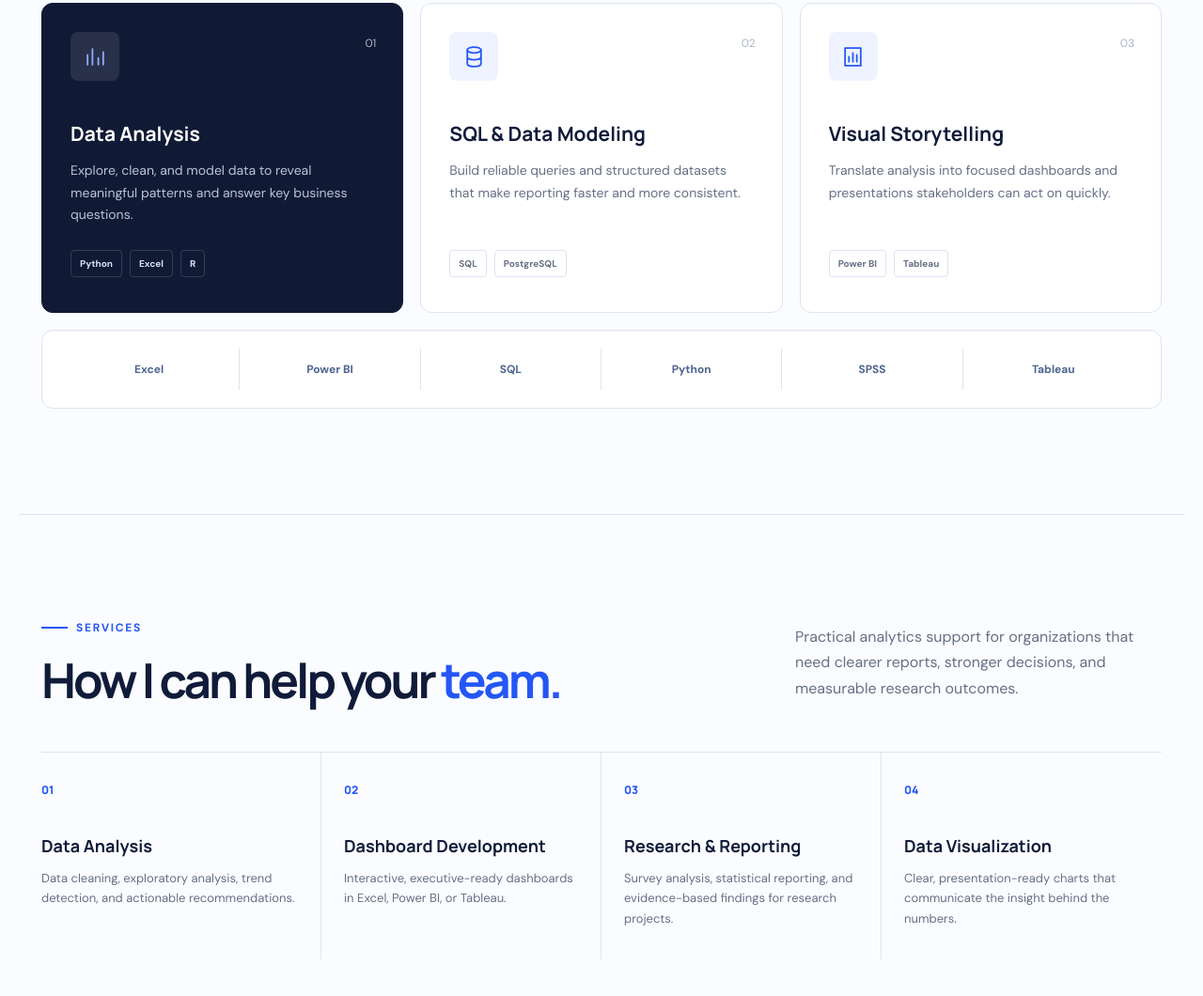
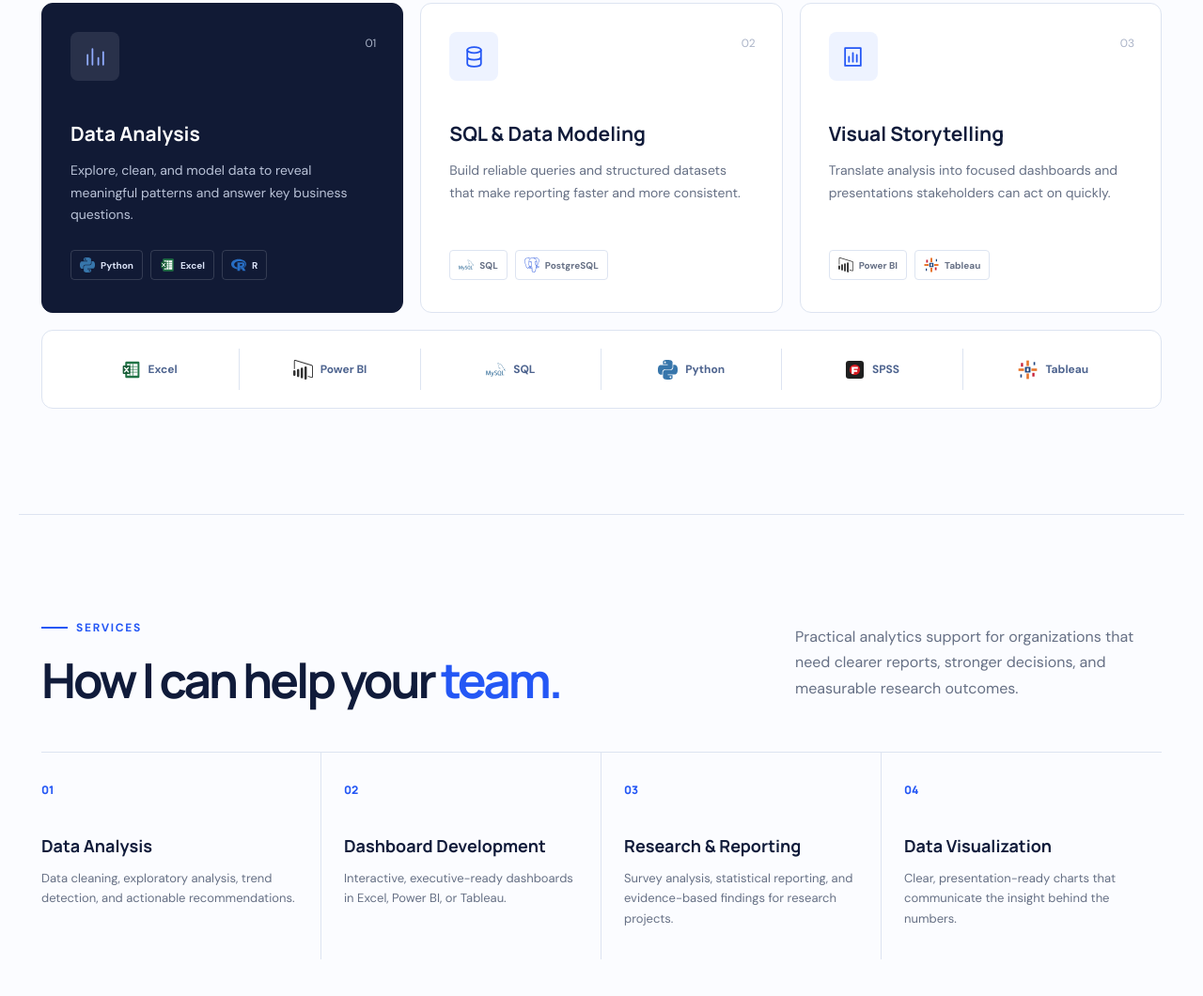
Before and after one commit to 09132380939/elijah-ojo-data-analytics-portfolio, a plain HTML site: page index.html in a window 1280 px wide. Shown: the part 1724-2784 px from the top of the page at 94% size. Drawn offline with Linux system fonts and the light colour scheme.

Commit message:
Add branded logos to skills and technical toolkit

```diff
--- a/index.html
+++ b/index.html
@@ -152,7 +152,11 @@
             <span class="service-number">01</span>
             <h3>Data Analysis</h3>
             <p>Explore, clean, and model data to reveal meaningful patterns and answer key business questions.</p>
-            <div class="skill-tags"><span>Python</span><span>Excel</span><span>R</span></div>
+            <div class="skill-tags">
+              <span><img src="assets/python-logo.svg" alt="" />Python</span>
+              <span><img src="assets/excel-logo.svg" alt="" />Excel</span>
+              <span><img src="assets/r-logo.svg" alt="" />R</span>
+            </div>
           </article>
 
           <article class="service-card">
@@ -162,7 +166,10 @@
             <span class="service-number">02</span>
             <h3>SQL &amp; Data Modeling</h3>
             <p>Build reliable queries and structured datasets that make reporting faster and more consistent.</p>
-            <div class="skill-tags"><span>SQL</span><span>PostgreSQL</span></div>
+            <div class="skill-tags">
+              <span><img src="assets/sql-logo.svg" alt="" />SQL</span>
+              <span><img src="assets/postgresql-logo.svg" alt="" />PostgreSQL</span>
+            </div>
           </article>
 
           <article class="service-card">
@@ -172,17 +179,20 @@
             <span class="service-number">03</span>
             <h3>Visual Storytelling</h3>
             <p>Translate analysis into focused dashboards and presentations stakeholders can act on quickly.</p>
-            <div class="skill-tags"><span>Power BI</span><span>Tableau</span></div>
+            <div class="skill-tags">
+              <span><img src="assets/power-bi-logo.svg" alt="" />Power BI</span>
+              <span><img src="assets/tableau-logo.svg" alt="" />Tableau</span>
+            </div>
           </article>
         </div>
 
         <div class="toolkit" aria-label="Technical toolkit">
-          <span>Excel</span>
-          <span>Power BI</span>
-          <span>SQL</span>
-          <span>Python</span>
-          <span>SPSS</span>
-          <span>Tableau</span>
+          <span><img src="assets/excel-logo.svg" alt="" />Excel</span>
+          <span><img src="assets/power-bi-logo.svg" alt="" />Power BI</span>
+          <span><img src="assets/sql-logo.svg" alt="" />SQL</span>
+          <span><img src="assets/python-logo.svg" alt="" />Python</span>
+          <span><img src="assets/spss-logo.svg" alt="" />SPSS</span>
+          <span><img src="assets/tableau-logo.svg" alt="" />Tableau</span>
         </div>
       </section>
 
--- a/styles.css
+++ b/styles.css
@@ -188,7 +188,8 @@ h1, h2, h3 { font-family: "Manrope", sans-serif; }
 .service-card p { min-height: 72px; margin: 0; color: var(--muted); font-size: 14px; line-height: 1.65; }
 .featured p { color: #bac3d8; }
 .skill-tags { display: flex; gap: 8px; margin-top: 24px; }
-.skill-tags span { padding: 7px 9px; border: 1px solid var(--line); border-radius: 4px; color: var(--muted); font-size: 10px; font-weight: 700; }
+.skill-tags span { min-height: 32px; padding: 6px 9px; border: 1px solid var(--line); border-radius: 4px; color: var(--muted); font-size: 10px; font-weight: 700; display: inline-flex; align-items: center; gap: 6px; }
+.skill-tags img { width: 16px; height: 16px; object-fit: contain; }
 .featured .skill-tags span { color: #dbe3f7; border-color: rgba(255,255,255,.15); }
 .toolkit {
   margin-top: 18px; min-height: 84px; padding: 18px;
@@ -196,9 +197,10 @@ h1, h2, h3 { font-family: "Manrope", sans-serif; }
   display: grid; grid-template-columns: repeat(6, 1fr); align-items: center;
 }
 .toolkit span {
-  height: 44px; display: grid; place-items: center;
+  height: 44px; display: flex; align-items: center; justify-content: center; gap: 8px;
   border-right: 1px solid var(--line); color: #4e648f; font-size: 12px; font-weight: 800;
 }
+.toolkit span img { width: 21px; height: 21px; object-fit: contain; }
 .toolkit span:last-child { border-right: 0; }
 
 .about {
```
Also changed, not shown: assets/excel-logo.svg (added), assets/postgresql-logo.svg (added), assets/r-logo.svg (added), assets/spss-logo.svg (added), assets/tableau-logo.svg (added).
